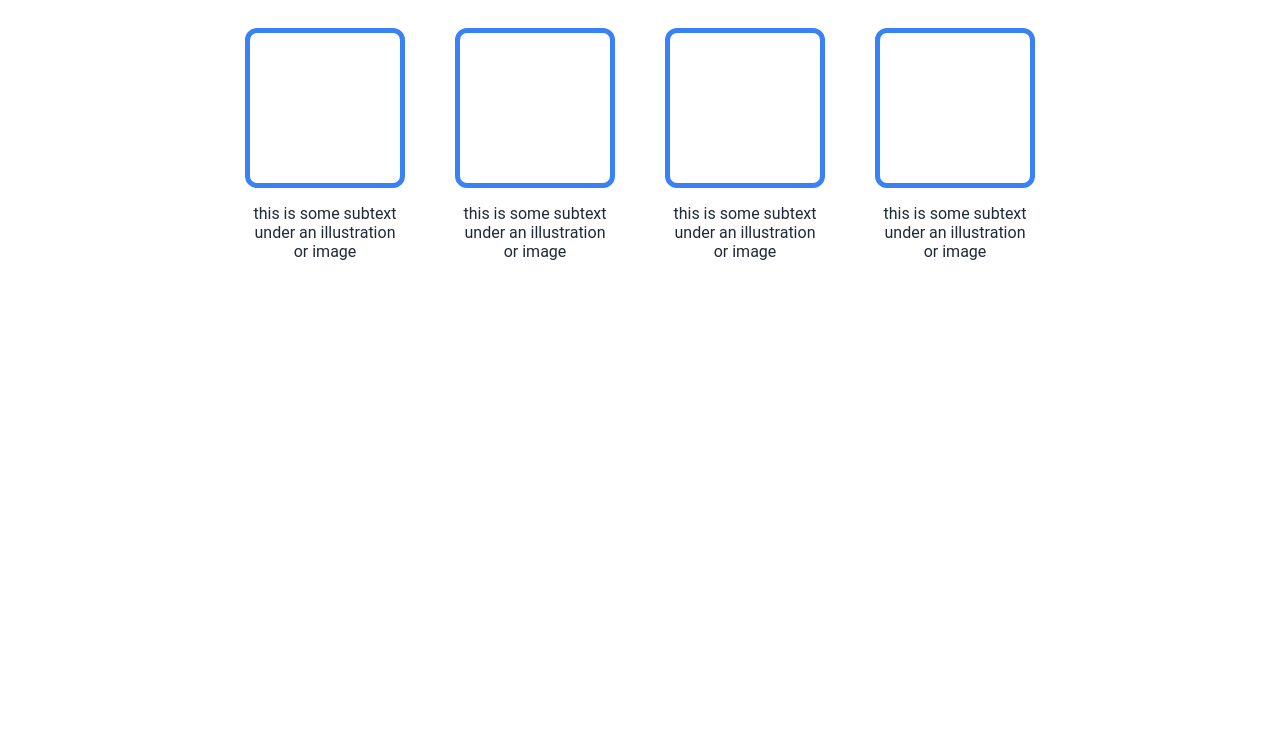
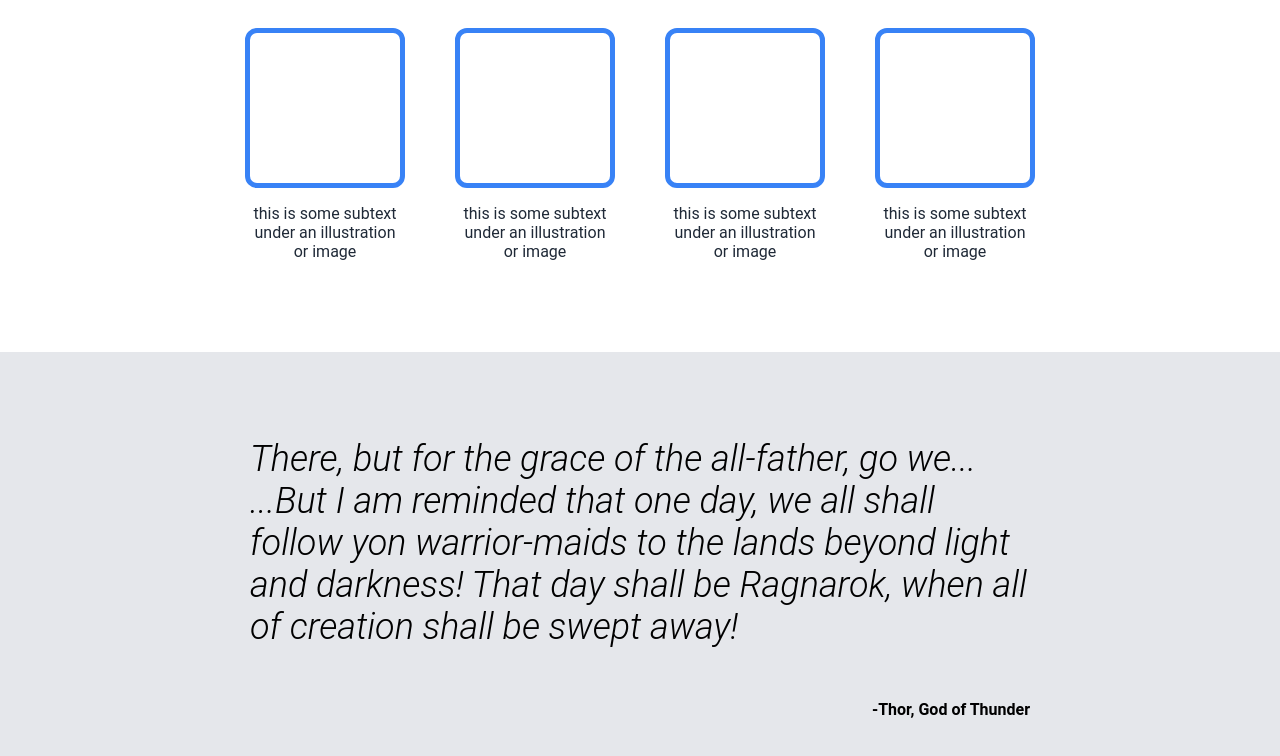
Before and after one commit to abhandal22/odin-landing-page, a plain HTML site: page index.html in a window 1280 px wide. Shown: the part 588-1344 px from the top of the page. Before the commit the page ends 965 px from the top, so only its background shows below. Drawn offline with Linux system fonts and the light colour scheme.

Commit message:
Complete quote section
Added html and css for the quote section

```diff
--- a/index.html
+++ b/index.html
@@ -51,5 +51,10 @@
             </div>
         </div>
     </div>
+
+    <div class="quote">
+        <p class="quote-text">There, but for the grace of the all-father, go we... ...But I am reminded that one day, we all shall follow yon warrior-maids to the lands beyond light and darkness! That day shall be Ragnarok, when all of creation shall be swept away!</p>
+        <p class="name">-Thor, God of Thunder</p>
+    </div>
 </body>
 </html>
--- a/styles/style.css
+++ b/styles/style.css
@@ -1,5 +1,5 @@
 * {
-    font-family: "Roboto", sans-serif;
+    font-family: Roboto, sans-serif;
 }
 
 body {
@@ -90,7 +90,7 @@ button {
     display: flex;
     flex-direction: column;
     align-items: center;
-    padding: 0px 150px 100px 150px;
+    padding: 0px 150px 75px 150px;
 }
 
 .info-header {
@@ -125,3 +125,23 @@ button {
 .caption {
     color: #1F2937;
 }
+
+.quote {
+    background-color: #E5E7EB;
+    display: flex;
+    flex-direction: column;
+    align-items: center;
+    justify-content: center;
+    padding: 50px 250px 50px 250px;
+}
+
+.quote-text {
+    font-size: 36px;
+    font-style: italic;
+    font-weight: 300;
+}
+
+.name {
+    align-self: flex-end;
+    font-weight: bold;
+}
```
